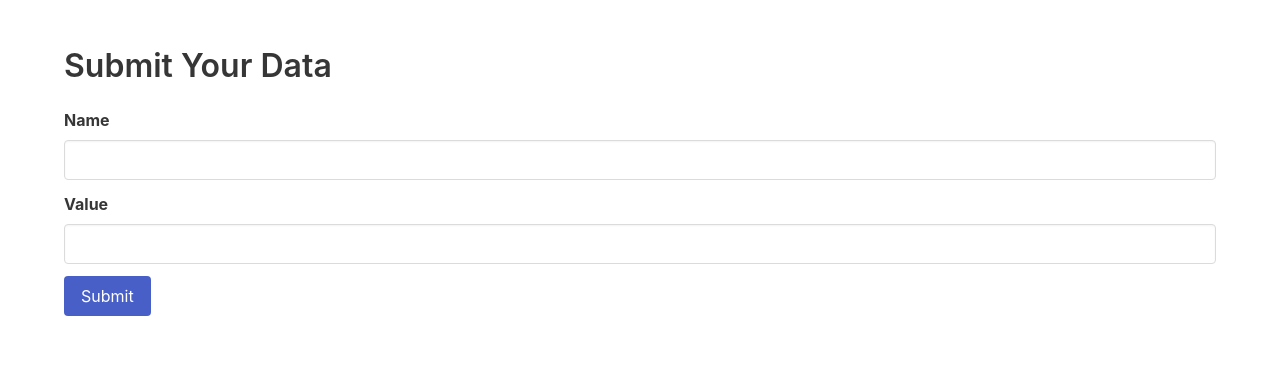
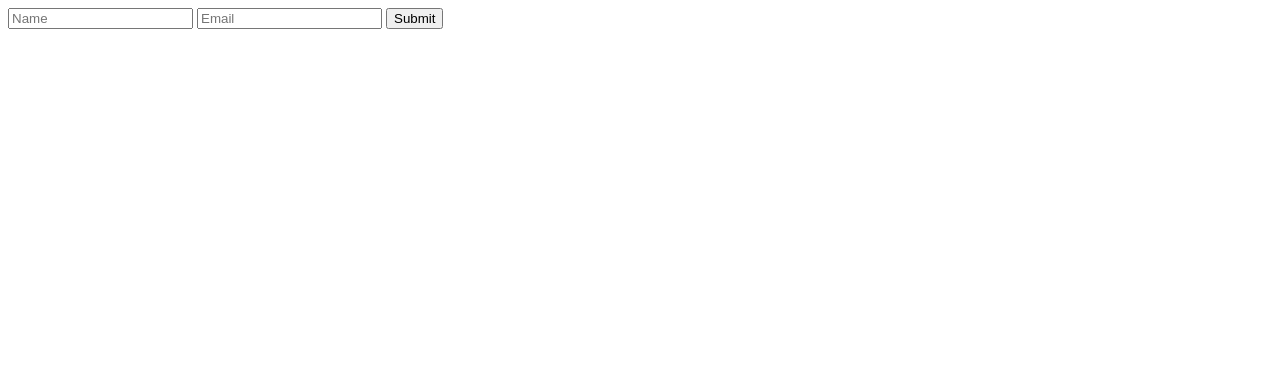
Before and after one commit to wtk2024/dbtest, a Flask app: template templates/form.html in a window 1280 px wide. Shown: the top 379 px of the page. Run offline with Flask 3, Linux system fonts and the light colour scheme; the template is opened without the code that fills it, so the values that code supplies are empty.

Commit message:
Update form.html

```diff
--- a/templates/form.html
+++ b/templates/form.html
@@ -1,58 +1,34 @@
+<!-- form.html -->
 <!DOCTYPE html>
 <html lang="en">
 <head>
     <meta charset="UTF-8">
     <meta name="viewport" content="width=device-width, initial-scale=1.0">
-    <link rel="stylesheet" href="https://cdnjs.cloudflare.com/ajax/libs/bulma/0.9.3/css/bulma.min.css">
-    <title>Form Submission</title>
+    <title>Upload Data</title>
 </head>
 <body>
-    <section class="section">
-        <div class="container">
-            <h1 class="title">Submit Your Data</h1>
-            <form id="data-form">
-                <div class="field">
-                    <label class="label">Name</label>
-                    <div class="control">
-                        <input class="input" type="text" id="name" required>
-                    </div>
-                </div>
-                <div class="field">
-                    <label class="label">Value</label>
-                    <div class="control">
-                        <input class="input" type="text" id="value" required>
-                    </div>
-                </div>
-                <div class="control">
-                    <button class="button is-link" type="submit">Submit</button>
-                </div>
-            </form>
-            <div id="response-message" class="mt-4"></div>
-        </div>
-    </section>
+    <form id="dataForm">
+        <input type="text" name="name" placeholder="Name" required>
+        <input type="text" name="email" placeholder="Email" required>
+        <button type="submit">Submit</button>
+    </form>
 
     <script>
-        document.getElementById('data-form').addEventListener('submit', function(event) {
-            event.preventDefault();
-            const name = document.getElementById('name').value;
-            const value = document.getElementById('value').value;
+        document.getElementById('dataForm').onsubmit = async (e) => {
+            e.preventDefault();
+            const formData = new FormData(e.target);
+            const data = Object.fromEntries(formData);
 
-            fetch('/submit', {
+            const response = await fetch('/submit', {
                 method: 'POST',
                 headers: {
                     'Content-Type': 'application/json',
                 },
-                body: JSON.stringify({ name, value }),
-            })
-            .then(response => response.json())
-            .then(data => {
-                document.getElementById('response-message').innerText = data.message;
-                document.getElementById('data-form').reset();  // Reset the form
-            })
-            .catch(error => {
-                console.error('Error:', error);
+                body: JSON.stringify(data),
             });
-        });
+            const result = await response.json();
+            alert(result.message);
+        };
     </script>
 </body>
 </html>
```
